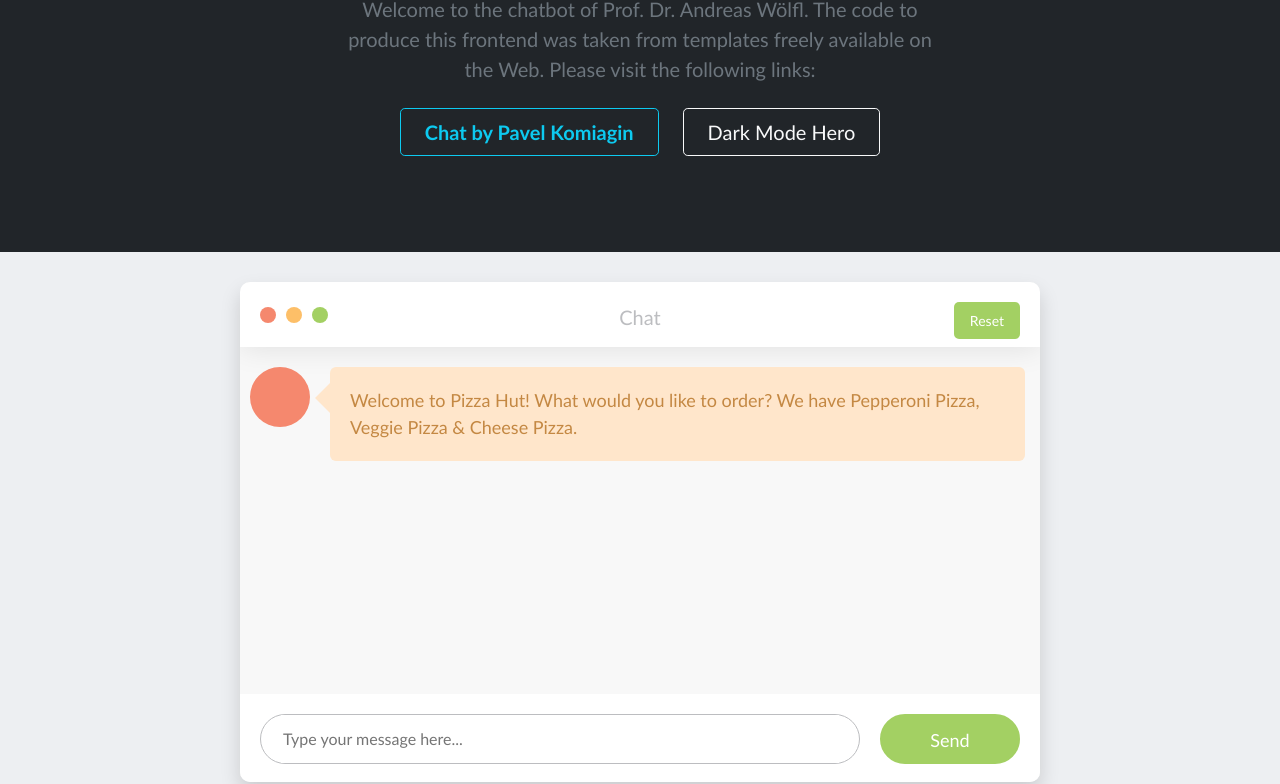
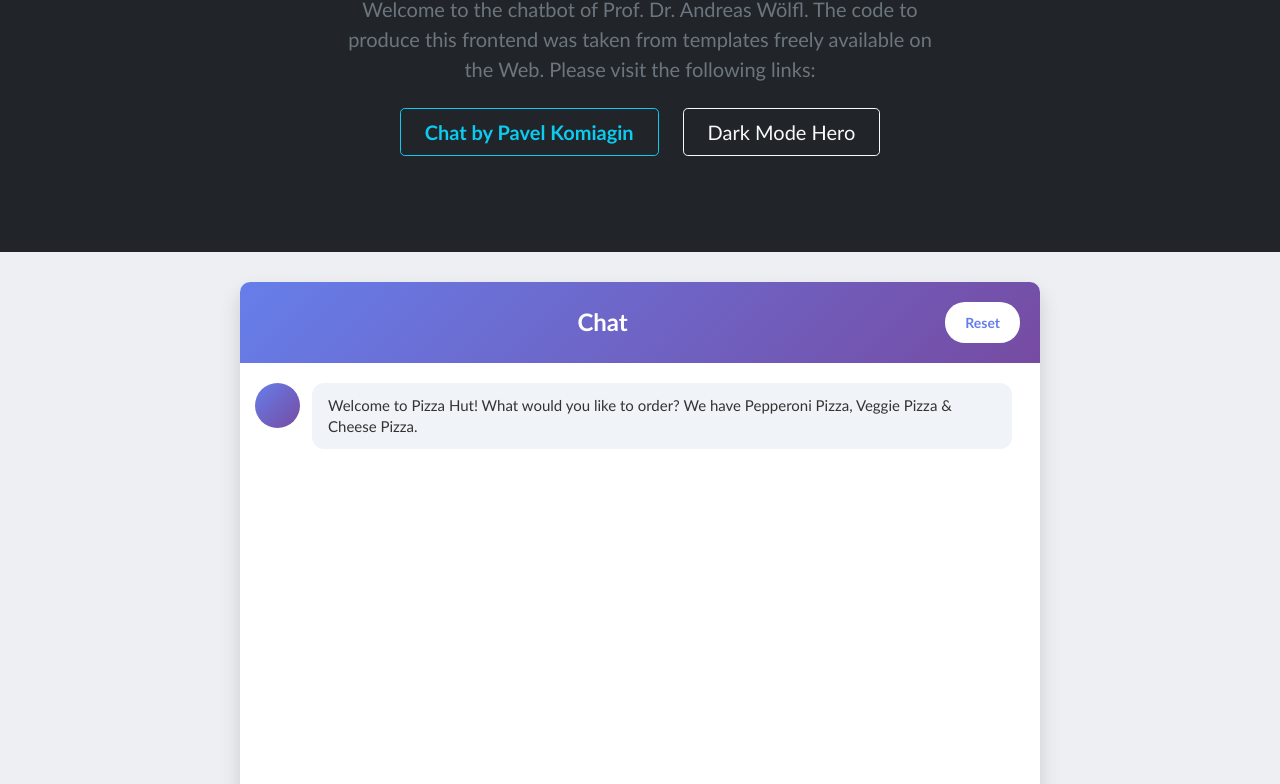
Before and after one commit to RasheMpofu/chatbot, a React app in the folder frontend/: page / in a window 1280 px wide. Shown: the part 168-952 px from the top of the page. Built offline with nearby package versions, Linux system fonts and the light colour scheme; no server answers.

Commit message:
Replace Pavel Komiagin layout with modern colorful design

```diff
--- a/frontend/src/Chatbot.css
+++ b/frontend/src/Chatbot.css
@@ -1,13 +1,12 @@
 .chat_window {
     width: calc(100% - 20px);
     max-width: 800px;
-    height: 500px;
+    height: calc(100vh - 60px);
     border-radius: 10px;
     margin: 30px auto;
-    left: 50%;
-    top: 30%;
-    transform: translateX(0%) translateY(0%);
     box-shadow: 0 10px 20px rgba(0, 0, 0, 0.15);
-    background-color: #f8f8f8;
+    background-color: #fff;
+    display: flex;
+    flex-direction: column;
     overflow: hidden;
 }
--- a/frontend/src/Header.css
+++ b/frontend/src/Header.css
@@ -1,48 +1,38 @@
 .top_menu {
-    background-color: #fff;
+    background: linear-gradient(135deg, #667eea 0%, #764ba2 100%);
     width: 100%;
-    padding: 20px 0 15px;
-    box-shadow: 0 1px 30px rgba(0, 0, 0, 0.1);
+    padding: 20px;
+    box-shadow: 0 2px 10px rgba(0, 0, 0, 0.1);
+    display: flex;
+    justify-content: space-between;
+    align-items: center;
 }
+
 .top_menu .buttons {
-    margin: 3px 0 0 20px;
-    position: absolute;
+    display: none;
 }
-.top_menu .buttons .button {
-    width: 16px;
-    height: 16px;
-    border-radius: 50%;
-    display: inline-block;
-    margin-right: 10px;
-    position: relative;
-}
-.top_menu .buttons .button.close {
-    background-color: #f5886e;
-}
-.top_menu .buttons .button.minimize {
-    background-color: #fdbf68;
-}
-.top_menu .buttons .button.maximize {
-    background-color: #a3d063;
-}
+
 .top_menu .title {
     text-align: center;
-    color: #bcbdc0;
-    font-size: 20px;
+    color: white;
+    font-size: 24px;
+    font-weight: 600;
+    flex-grow: 1;
 }
+
 .reset_button {
-    background-color: #a3d063;
-    color: white;
+    background-color: #fff;
+    color: #667eea;
     border: none;
-    padding: 8px 16px;
-    border-radius: 5px;
+    padding: 10px 20px;
+    border-radius: 20px;
     cursor: pointer;
     font-size: 14px;
-    position: absolute;
-    right: 20px;
-    top: 20px;
+    font-weight: 600;
+    transition: all 0.3s ease;
 }
 
 .reset_button:hover {
-    background-color: #8bc34a;
+    background-color: #f0f0f0;
+    transform: scale(1.05);
 }
--- a/frontend/src/Message.css
+++ b/frontend/src/Message.css
@@ -1,76 +1,67 @@
 #messages .message {
     clear: both;
     overflow: hidden;
-    margin-bottom: 20px;
-    transition: all 0.5s linear;
+    margin-bottom: 15px;
+    transition: all 0.3s ease;
     opacity: 0;
 }
-#messages .message.left .avatar {
-    background-color: #f5886e;
-    float: left;
-}
-#messages .message.left .text_wrapper {
-    background-color: #ffe6cb;
-    margin-left: 20px;
-}
-#messages .message.left .text_wrapper::after, #messages .message.left .text_wrapper::before {
-    right: 100%;
-    border-right-color: #ffe6cb;
-}
-#messages .message.left .text {
-    color: #c48843;
-}
-#messages .message.right .avatar {
-    background-color: #fdbf68;
-    float: right;
-}
-#messages .message.right .text_wrapper {
-    background-color: #c7eafc;
-    margin-right: 20px;
-    float: right;
-}
-#messages .message.right .text_wrapper::after, #messages .message.right .text_wrapper::before {
-    left: 100%;
-    border-left-color: #c7eafc;
-}
-#messages .message.right .text {
-    color: #45829b;
-}
+
 #messages .message.appeared {
     opacity: 1;
 }
+
+#messages .message.left .avatar {
+    background: linear-gradient(135deg, #667eea 0%, #764ba2 100%);
+    float: left;
+    margin-right: 12px;
+}
+
+#messages .message.left .text_wrapper {
+    background-color: #f0f4f8;
+    color: #333;
+    margin-left: 0;
+    float: left;
+}
+
+#messages .message.left .text {
+    color: #333;
+}
+
+#messages .message.right .avatar {
+    background: linear-gradient(135deg, #f093fb 0%, #f5576c 100%);
+    float: right;
+    margin-left: 12px;
+}
+
+#messages .message.right .text_wrapper {
+    background: linear-gradient(135deg, #667eea 0%, #764ba2 100%);
+    float: right;
+    margin-right: 0;
+    color: white;
+}
+
+#messages .message.right .text {
+    color: white;
+}
+
 #messages .message .avatar {
-    width: 60px;
-    height: 60px;
+    width: 45px;
+    height: 45px;
     border-radius: 50%;
     display: inline-block;
+    flex-shrink: 0;
 }
+
 #messages .message .text_wrapper {
     display: inline-block;
-    padding: 20px;
-    border-radius: 6px;
-    width: calc(100% - 85px);
-    min-width: 100px;
-    position: relative;
+    padding: 12px 16px;
+    border-radius: 12px;
+    max-width: calc(100% - 70px);
+    word-wrap: break-word;
 }
-#messages .message .text_wrapper::after, #messages .message .text_wrapper:before {
-    top: 18px;
-    border: solid transparent;
-    content: " ";
-    height: 0;
-    width: 0;
-    position: absolute;
-    pointer-events: none;
+
+#messages .message .text {
+    font-size: 15px;
+    font-weight: 400;
+    line-height: 1.4;
 }
-#messages .message .text_wrapper::after {
-    border-width: 13px;
-    margin-top: 0px;
-}
-#messages .message .text_wrapper::before {
-    border-width: 15px;
-    margin-top: -2px;
-}
-#messages .message .text_wrapper .text {
-    font-size: 18px;
-    font-weight: 300;
-}
--- a/frontend/src/MessageArea.css
+++ b/frontend/src/MessageArea.css
@@ -1,8 +1,26 @@
 #messages {
     position: relative;
     list-style: none;
-    padding: 20px 10px 0 10px;
+    padding: 20px 15px;
     margin: 0;
-    height: 347px;
-    overflow: scroll;
+    height: calc(100vh - 280px);
+    overflow-y: auto;
+    background-color: #ffffff;
 }
+
+#messages::-webkit-scrollbar {
+    width: 6px;
+}
+
+#messages::-webkit-scrollbar-track {
+    background: #f1f1f1;
+}
+
+#messages::-webkit-scrollbar-thumb {
+    background: #667eea;
+    border-radius: 3px;
+}
+
+#messages::-webkit-scrollbar-thumb:hover {
+    background: #764ba2;
+}
--- a/frontend/src/UserInput.css
+++ b/frontend/src/UserInput.css
@@ -1,50 +1,74 @@
 .bottom_wrapper {
     position: relative;
     width: 100%;
+    background-color: #ffffff;
+    padding: 15px 20px;
+    border-top: 1px solid #e0e0e0;
+    display: flex;
+    gap: 10px;
+    align-items: center;
+    flex-shrink: 0;
+}
+
+.bottom_wrapper .message_input_wrapper {
+    flex: 1;
+    height: 45px;
+    border-radius: 25px;
+    border: 2px solid #667eea;
+    position: relative;
+    padding: 0 16px;
+    display: flex;
+    align-items: center;
+    background-color: #f5f5f5;
+    transition: all 0.3s ease;
+}
+
+.bottom_wrapper .message_input_wrapper:focus-within {
+    border-color: #764ba2;
     background-color: #fff;
-    padding: 20px 20px;
-    bottom: 0;
 }
-.bottom_wrapper .message_input_wrapper {
-    display: inline-block;
-    height: 50px;
-    border-radius: 25px;
-    border: 1px solid #bcbdc0;
-    width: calc(100% - 160px);
-    position: relative;
-    padding: 0 20px;
-}
+
 .bottom_wrapper .message_input_wrapper .message_input {
     border: none;
+    background: transparent;
+    width: 100%;
     height: 100%;
-    box-sizing: border-box;
-    width: calc(100% - 40px);
-    position: absolute;
-    outline-width: 0;
-    color: gray;
+    outline: none;
+    color: #333;
+    font-size: 15px;
 }
+
+.bottom_wrapper .message_input_wrapper .message_input::placeholder {
+    color: #999;
+}
+
 .bottom_wrapper .send_message {
-    width: 140px;
-    height: 50px;
-    display: inline-block;
-    border-radius: 50px;
-    background-color: #a3d063;
-    border: 2px solid #a3d063;
-    color: #fff;
+    width: 45px;
+    height: 45px;
+    border-radius: 50%;
+    background: linear-gradient(135deg, #667eea 0%, #764ba2 100%);
+    border: none;
+    color: white;
     cursor: pointer;
-    transition: all 0.2s linear;
-    text-align: center;
-    float: right;
+    transition: all 0.3s ease;
+    display: flex;
+    align-items: center;
+    justify-content: center;
+    flex-shrink: 0;
 }
+
 .bottom_wrapper .send_message:hover {
-    color: #a3d063;
-    background-color: #fff;
+    transform: scale(1.1);
+    box-shadow: 0 4px 12px rgba(102, 126, 234, 0.4);
 }
+
+.bottom_wrapper .send_message:active {
+    transform: scale(0.95);
+}
+
 .bottom_wrapper .send_message .text {
-    font-size: 18px;
-    font-weight: 300;
-    display: inline-block;
-    line-height: 48px;
+    font-size: 16px;
+    font-weight: 600;
 }
 
 .message_template {
```
